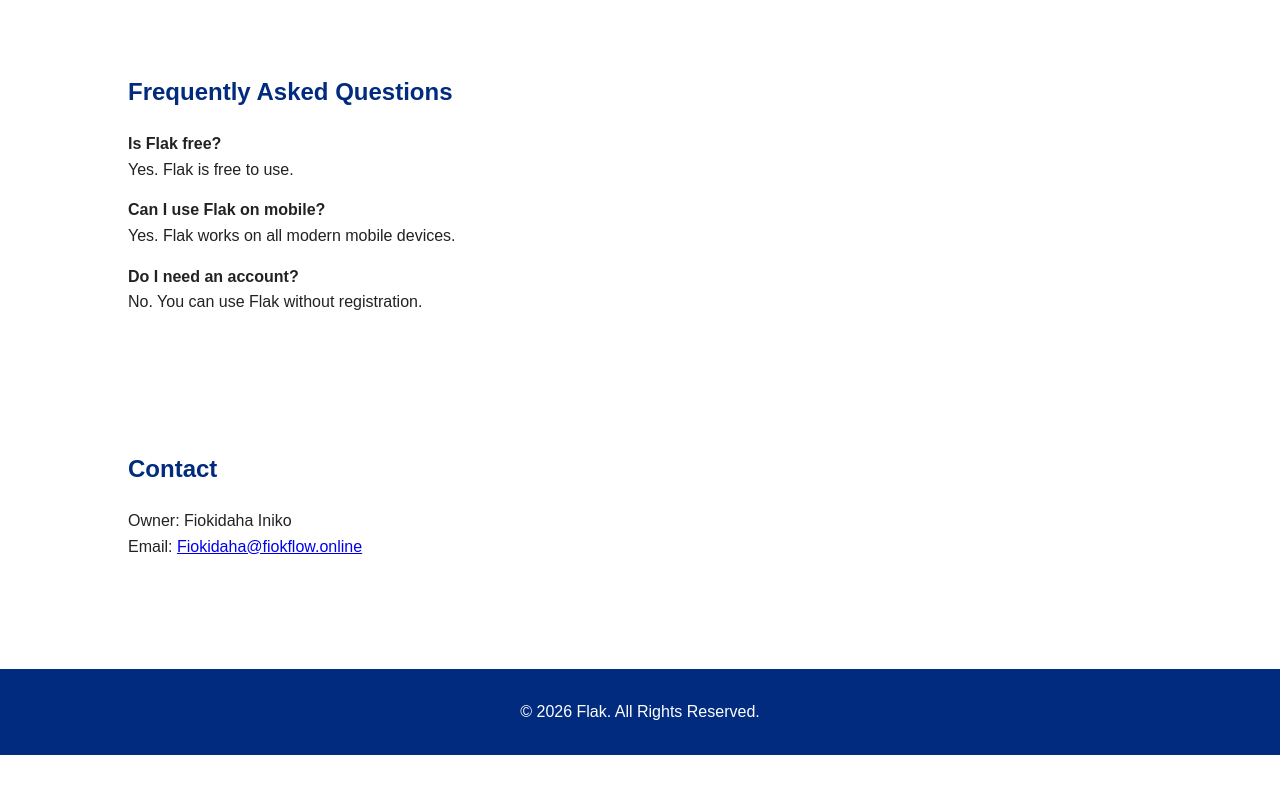
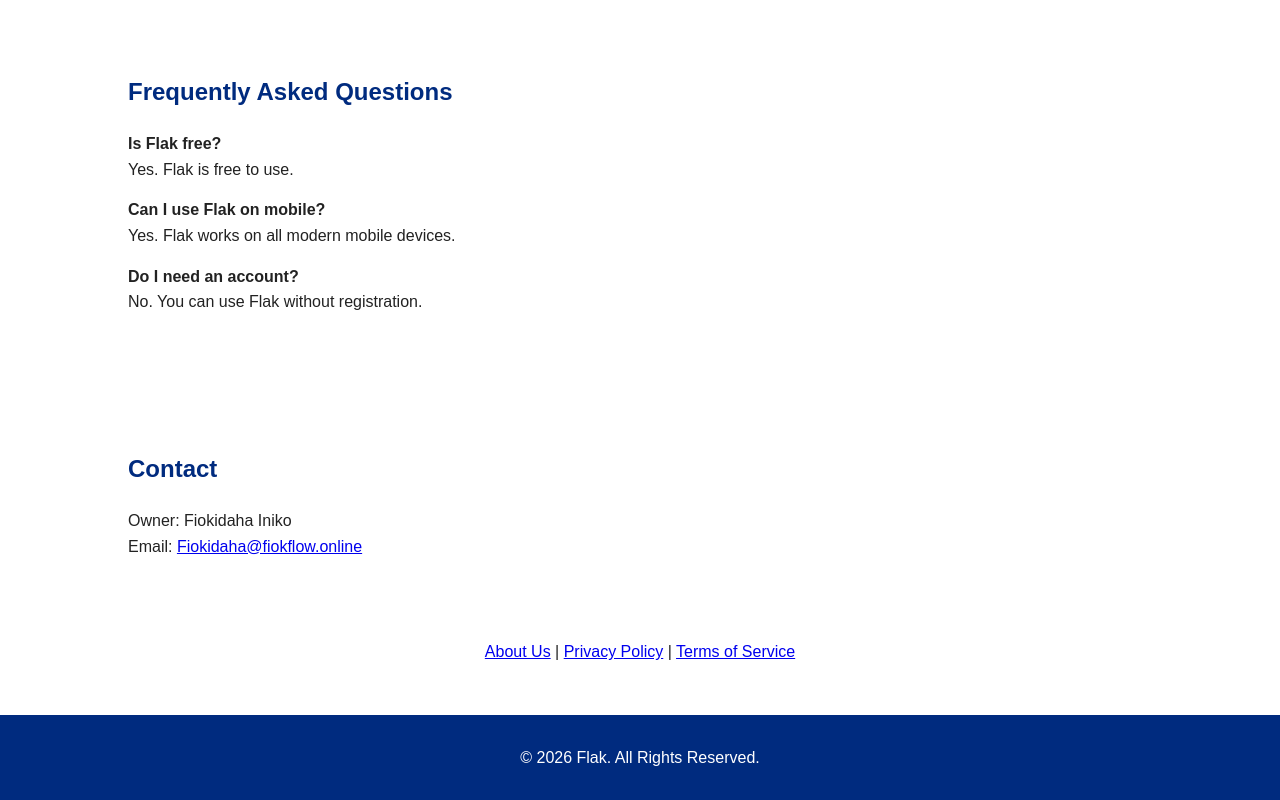
Before and after one commit to fiokidahainiko-hash/Flak, a plain HTML site: page index.html in a window 1280 px wide. Shown: the part 1692-2492 px from the top of the page. Before the commit the page ends 2447 px from the top, so only its background shows below. Drawn offline with Linux system fonts and the light colour scheme.

Commit message:
Update index.html

```diff
--- a/index.html
+++ b/index.html
@@ -278,7 +278,11 @@ Fiokidaha@fiokflow.online
 </a>
 </p>
 </section>
-
+<div style="text-align:center; margin:20px;">
+<a href="about.html">About Us</a> |
+<a href="privacy.html">Privacy Policy</a> |
+<a href="terms.html">Terms of Service</a>
+</div>
 <footer>
 <p>
 © 2026 Flak. All Rights Reserved.
```
